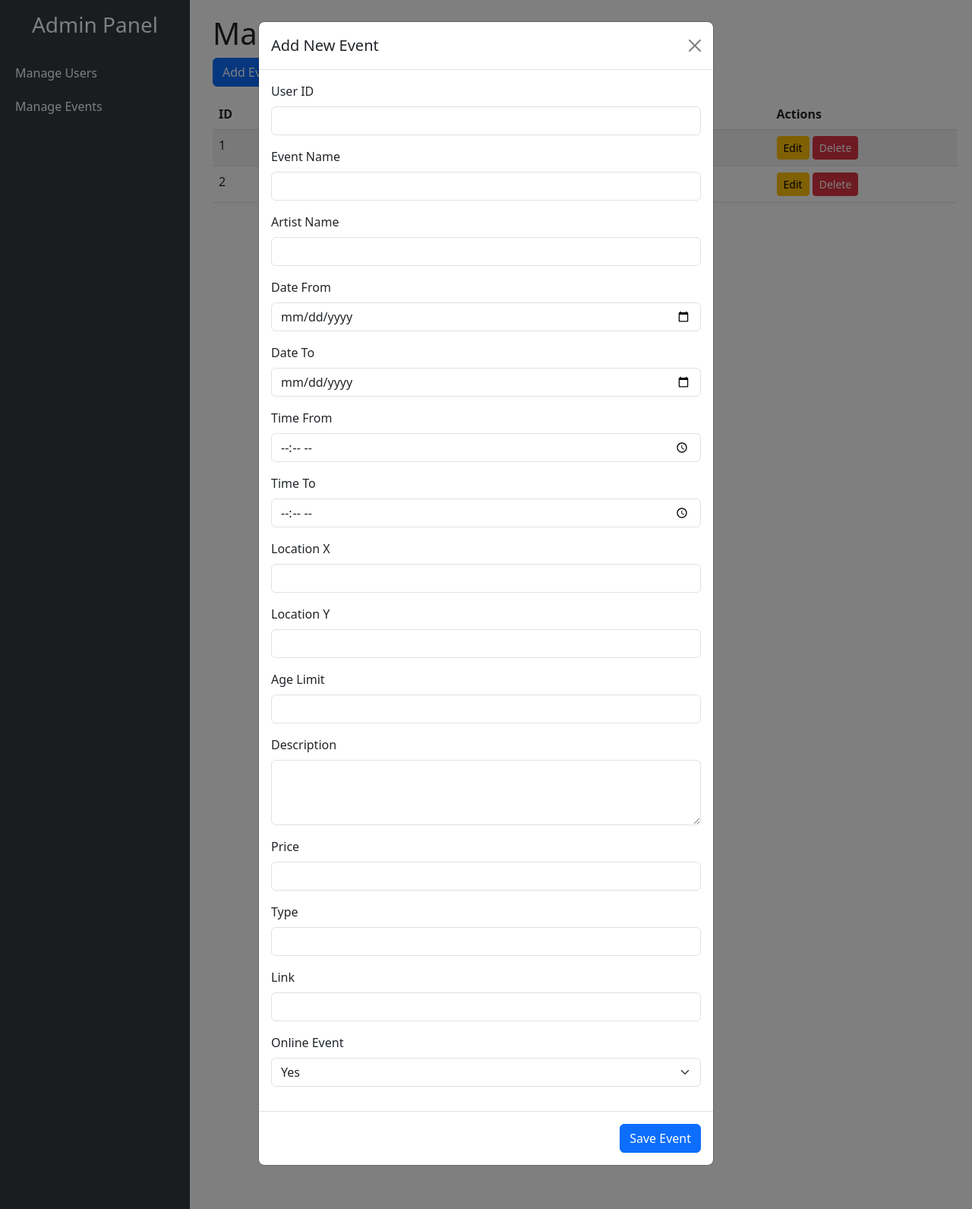
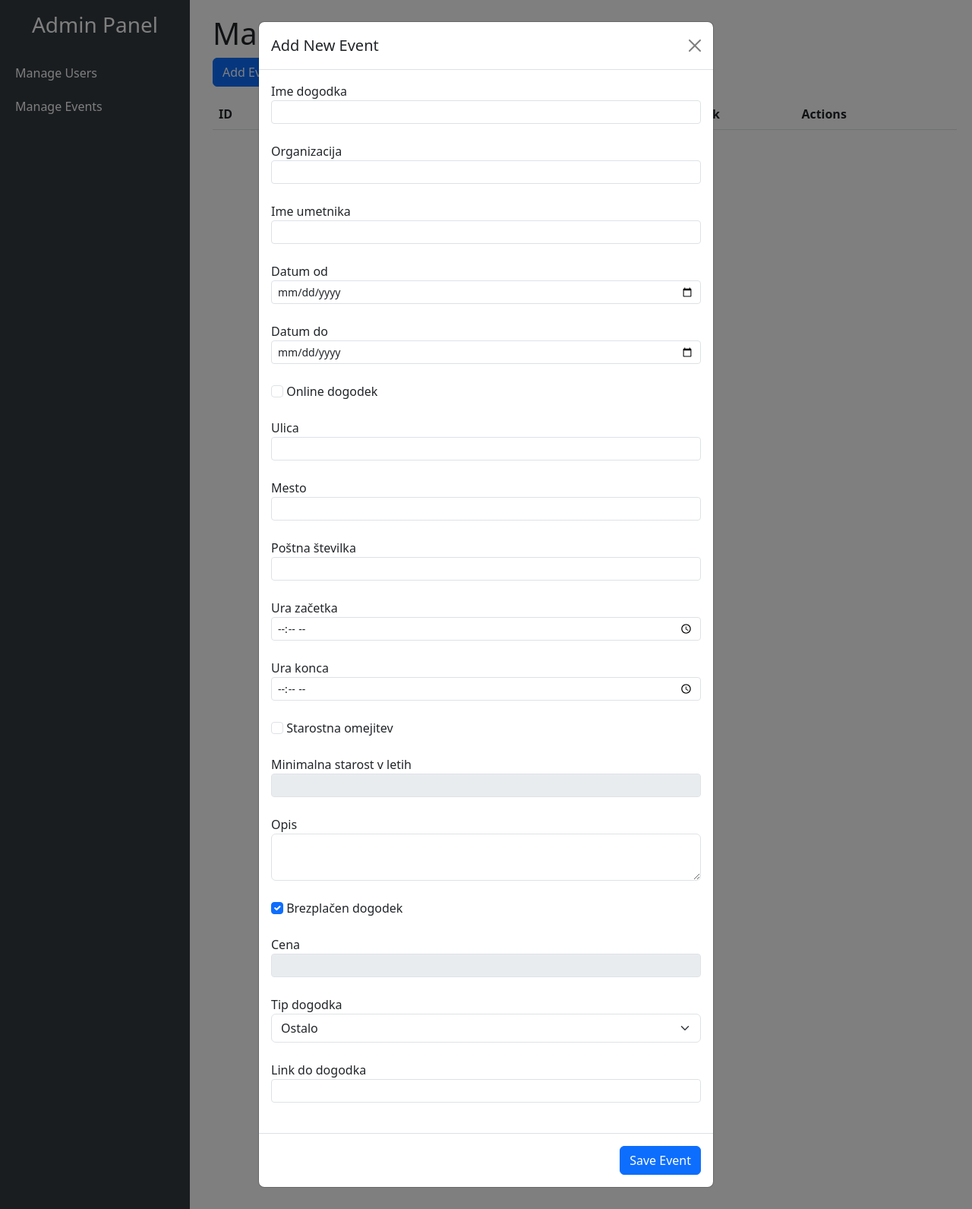
Before and after one commit to KomelT/KamDanes, a PHP site: page /view/adminpage/events.php in a window 1280 px wide, after a click on "Add Event". Shown: the whole page at 76% size. Run offline with PHP 8.4, Linux system fonts and the light colour scheme; lists and menus that the app fills with data are empty.

Commit message:
User and event admin page functionality added

```diff
--- a/app/src/controllers/DataController.php
+++ b/app/src/controllers/DataController.php
@@ -14,12 +14,6 @@ class DataController
     public static function pushEvent()
     {
         $data = json_decode(file_get_contents('php://input'), true);
-        // foreach($data as $key => $value){
-        //     if(is_string($data[$key])){
-        //         $data[$key] = trim($value);
-        //     }
-
-        // }
         DBKD::pushEvent($data);
     }
     public static function getAllEvents()
@@ -30,4 +24,11 @@ class DataController
         ViewHelper::returnJson(DBKD::getOnlineEvents());
 
     }
+
+    public static function pushEventForm($data){
+        DBKD::pushEvent($data);
+    }
+    public static function getEventDetail($id){
+        ViewHelper::returnJson(DBKD::getEventDetail($id));
+    }
 }
--- a/app/src/controllers/HomeController.php
+++ b/app/src/controllers/HomeController.php
@@ -1,6 +1,8 @@
 <?php
 require_once("model/DBKD.php");
 require_once("ViewHelper.php");
+use Dotenv\Dotenv as Dotenv;
+
 class HomeController
 {
     public static function home()
@@ -48,4 +50,123 @@ class HomeController
         }
         return false;
     }
+
+    public static function addEventForm(){
+        $name = NULL;
+        if(isset($_POST["name"])){
+            $name = filter_input(INPUT_POST, "name", FILTER_SANITIZE_SPECIAL_CHARS);
+        }
+
+        $organisation = NULL;
+        if(isset($_POST["organisation"])){
+            $organisation = filter_input(INPUT_POST, "organisation", FILTER_SANITIZE_SPECIAL_CHARS);
+        }
+
+        $artist_name = NULL;
+        if(isset($_POST["artist_name"])){
+            $artist_name = filter_input(INPUT_POST, "artist_name", FILTER_SANITIZE_SPECIAL_CHARS);
+        }
+
+        if(isset($_POST["date_from"])){
+            $date_from = filter_input(INPUT_POST, "date_from", FILTER_SANITIZE_SPECIAL_CHARS);
+        }
+
+        if(isset($_POST["date_to"])){
+            $date_to = filter_input(INPUT_POST, "date_to", FILTER_SANITIZE_SPECIAL_CHARS);
+        }
+
+        if(isset($_POST["online"])){
+            $online = filter_input(INPUT_POST, "location", FILTER_SANITIZE_SPECIAL_CHARS);
+        }
+
+        if(isset($_POST["street"])){
+            $street = filter_input(INPUT_POST, "street", FILTER_SANITIZE_SPECIAL_CHARS);
+        }
+
+        if(isset($_POST["city"])){
+            $city = filter_input(INPUT_POST, "city", FILTER_SANITIZE_SPECIAL_CHARS);
+        }
+
+        if(isset($_POST["zip"])){
+            $zip = filter_input(INPUT_POST, "zip", FILTER_SANITIZE_SPECIAL_CHARS);
+        }
+
+        $address = $street . ", " . $city . "," . $zip;
+
+        if(isset($_POST["time_from"])){
+            $time_from = filter_input(INPUT_POST, "time_from", FILTER_SANITIZE_SPECIAL_CHARS);
+        }
+
+        if(isset($_POST["time_to"])){
+            $time_to = filter_input(INPUT_POST, "time_to", FILTER_SANITIZE_SPECIAL_CHARS);
+        }
+
+        $age_lim = NULL;
+        if(isset($_POST["age_lim"])){
+            $age_lim = filter_input(INPUT_POST, "age_lim", FILTER_SANITIZE_SPECIAL_CHARS);
+        }
+
+        if(isset($_POST["description"])){
+            $description = filter_input(INPUT_POST, "description", FILTER_SANITIZE_SPECIAL_CHARS);
+        }
+
+        $price = NULL;
+        if(isset($_POST["price"])){
+            $price = filter_input(INPUT_POST, "price", FILTER_SANITIZE_SPECIAL_CHARS);
+        }
+
+        if(isset($_POST["type"])){
+            $type = filter_input(INPUT_POST, "type", FILTER_SANITIZE_SPECIAL_CHARS);
+        }
+
+        if(isset($_POST["link"])){
+            $link = filter_input(INPUT_POST, "link", FILTER_SANITIZE_SPECIAL_CHARS);
+        }
+
+        $online = NULL;
+        if(isset($_POST["online"])){
+            $online = filter_input(INPUT_POST, "online", FILTER_SANITIZE_SPECIAL_CHARS);
+        }
+
+        $coordinates = HomeController::getCoordinates($address);
+
+        $data = [
+            "id_user" => $_SESSION['id'],
+            "name" => $name,
+            "organisation" => $organisation,
+            "artist_name" => $artist_name,
+            "date_from" => $date_from == "" ? NULL : $date_from,
+            "date_to" => $date_to == "" ? NULL : $date_to,
+            "loc_x" => $coordinates[1],
+            "loc_y" => $coordinates[0],
+            "time_from" => $time_from,
+            "time_to" => $time_to,
+            "age_lim" => $age_lim,
+            "description" => $description,
+            "price" => $price,
+            "type" => $type,
+            "link" => $link,
+            "online" => $online,
+        ];
+
+        DataController::pushEventForm($data);
+        ViewHelper::redirect("index.php");
+    }
+
+    private static function getCoordinates($address){
+        $google_api_key = getenv(('GoogleMapsKey'));
+        $formatted_address = str_replace(' ', '+', $address);
+        $url = "https://maps.googleapis.com/maps/api/geocode/json?address=" . $formatted_address . "&key=" . $google_api_key;
+        $geocodeFromAddr = file_get_contents($url);
+
+        $apiResponse = json_decode($geocodeFromAddr);
+
+        if (isset($apiResponse->results[0]->geometry->location->lat)) {
+            $latitude  = $apiResponse->results[0]->geometry->location->lat;
+            $longitude = $apiResponse->results[0]->geometry->location->lng;
+            return [$latitude, $longitude];
+        }
+
+        return [null, null];
+    }
 }
--- a/app/src/controllers/UserController.php
+++ b/app/src/controllers/UserController.php
@@ -24,6 +24,7 @@ class UserController
         if ($result) {
             $_SESSION["username"] = $username;
             $_SESSION["role"] = DBKD::getRole($username);
+            $_SESSION["id"] = DBKD::getId($username);
             ViewHelper::redirect("index.php");
 
         }
@@ -36,4 +37,7 @@ class UserController
         unset($_SESSION["role"]);
         ViewHelper::redirect("index.php");
     }
+    public static function getUsers(){
+        ViewHelper::returnJson(DBKD::getUsers());
+    }
 }
--- a/app/src/index.php
+++ b/app/src/index.php
@@ -32,6 +32,9 @@ $urls = [
    "registerUser" => function () {
       UserController::registerUser($_POST["username"], $_POST["password"], $_POST["email"]);
    },
+   "registerUserAdmin" => function () {
+      UserController::registerUser($_POST["username"], $_POST["password"], $_POST["email"], $_POST["role"]);
+   },
    "loginUser" => function () {
       UserController::loginUser($_POST["username"], $_POST["password"]);
    },
@@ -64,7 +67,16 @@ $urls = [
    },
    'adminusers' => function () {
       HomeController::adminUsers();
-   }
+
+   }, 'addEventForm' => function () {
+      HomeController::addEventForm();
+   },
+    'API/users/getUsers' => function () {
+      UserController::getUsers();
+   },
+    'API/events/eventDetail' => function () {
+      DataController::getEventDetail($_POST["id"]);
+   },
 ];
 
 try {
--- a/app/src/model/DBInnit.php
+++ b/app/src/model/DBInnit.php
@@ -32,7 +32,7 @@ class DBInit
             $config = "mysql:host=" . self::$host
                 . ";dbname=" . self::$schema;
             $options = array(
-                PDO::ATTR_ERRMODE => PDO::ERRMODE_EXCEPTION,
+                PDO::ATTR_ERRMODE => PDO::ERRMODE_SILENT,
                 PDO::ATTR_DEFAULT_FETCH_MODE => PDO::FETCH_ASSOC,
                 PDO::ATTR_PERSISTENT => true,
                 PDO::MYSQL_ATTR_INIT_COMMAND => 'SET NAMES utf8'
--- a/app/src/model/DBKD.php
+++ b/app/src/model/DBKD.php
@@ -9,7 +9,7 @@ class DBKD
             $db = DBInit::getInstance();
             $hashed_password = password_hash($password, PASSWORD_DEFAULT);
             $statement = $db->prepare("INSERT INTO user
-                (username,password,email,name,phone,role) VALUES (:username, :password,:email,:username,'123','1')");
+                (username,password,email,name,phone,role, disabled) VALUES (:username, :password,:email,:username,'123','1','0')");
 
             $statement->bindParam(":username", $username, PDO::PARAM_STR);
             $statement->bindParam(":password", $hashed_password, PDO::PARAM_STR);
@@ -92,7 +92,7 @@ class DBKD
     }
     public static function getAllEvents(){
         $db = DBInit::getInstance();
-        $statement = $db->prepare("SELECT * FROM event WHERE date_from >= NOW() AND date_from IS NOT NULL;");
+        $statement = $db->prepare("SELECT * FROM event WHERE  (date_to >= CURDATE() AND date_from >= CURDATE()) OR (date_to >= CURDATE() AND (date_from < CURDATE() OR date_from IS NULL)) OR (date_from >= CURDATE() AND date_to IS NULL)");
         $statement->execute();
         $events = $statement->fetchAll();
         return json_encode($events);
@@ -151,5 +151,28 @@ class DBKD
         $user = $statement->fetch();
         return $user["role"];
     }
+    public static function getId($username){
+        $db = DBInit::getInstance();
+        $statement = $db->prepare("SELECT id FROM user WHERE username = :username;");
+        $statement->bindParam(":username", $username, PDO::PARAM_STR);
+        $statement->execute();
+        $user = $statement->fetch();
+        return $user["id"];
+    }
+    public static function getUsers(){
+        $db = DBInit::getInstance();
+        $statement = $db->prepare("SELECT id, username, email, name,role FROM user");
+        $statement->execute();
+        $users = $statement->fetchAll();
+        return json_encode($users);
+    }
+    public static function getEventDetail($id){
+        $db = DBInit::getInstance();
+        $statement = $db->prepare("SELECT * FROM event WHERE id = :id");
+        $statement->bindParam(":id", $id, PDO::PARAM_INT);
+        $statement->execute();
+        $event = $statement->fetch();
+        return json_encode($event);
+    }
 
 }
--- a/app/src/view/adminpage/events.php
+++ b/app/src/view/adminpage/events.php
@@ -5,6 +5,7 @@
     <meta name="viewport" content="width=device-width, initial-scale=1.0">
     <title>Admin Panel - Manage Events</title>
     <link href="https://cdn.jsdelivr.net/npm/bootstrap@5.3.0/dist/css/bootstrap.min.css" rel="stylesheet">
+    <?php include_once("jquery.php");?>
     <style>
         #admin-sidebar {
             height: 100vh;
@@ -53,7 +54,7 @@
                     <th>ID</th>
                     <th>User ID</th>
                     <th>Event Name</th>
-                    <th>Organization</th>
+                    <th>Link</th>
                     <th>Actions</th>
                 </tr>
             </thead>
@@ -65,89 +66,74 @@
     <div class="modal fade" id="addEventModal" tabindex="-1" aria-labelledby="addEventModalLabel" aria-hidden="true">
     <div class="modal-dialog">
         <div class="modal-content">
-            <form id="addEventForm">
+            <form id="addEventForm" >
                 <div class="modal-header">
                     <h5 class="modal-title" id="addEventModalLabel">Add New Event</h5>
                     <button type="button" class="btn-close" data-bs-dismiss="modal" aria-label="Close"></button>
                 </div>
                 <div class="modal-body">
-                    <div class="mb-3">
-                        <label for="userId" class="form-label">User ID</label>
-                        <input type="number" class="form-control" id="userId" name="userId" required>
-                    </div>
+                <label for="name">Ime dogodka</label><br>
+            <input class="form-control form-control-sm" type="text" name="name" id="name" required><br>
 
-                    <div class="mb-3">
-                        <label for="eventName" class="form-label">Event Name</label>
-                        <input type="text" class="form-control" id="eventName" name="eventName" required>
-                    </div>
+            <label for="organisation">Organizacija</label> <br>
+            <input class="form-control form-control-sm" type="text" name="organisation" id="organisation"><br>
 
-                    <div class="mb-3">
-                        <label for="artistName" class="form-label">Artist Name</label>
-                        <input type="text" class="form-control" id="artistName" name="artistName">
-                    </div>
+            <label for="artist_name">Ime umetnika</label> <br>
+            <input class="form-control form-control-sm" type="text" name="artist_name" id="artist_name"><br>
 
-                    <div class="mb-3">
-                        <label for="dateFrom" class="form-label">Date From</label>
-                        <input type="date" class="form-control" id="dateFrom" name="dateFrom">
-                    </div>
+            <label for="date_from">Datum od</label> <br>
+            <input class="form-control form-control-sm" type="date" name="date_from" id="date_from" required><br>
 
-                    <div class="mb-3">
-                        <label for="dateTo" class="form-label">Date To</label>
-                        <input type="date" class="form-control" id="dateTo" name="dateTo">
-                    </div>
+            <label for="date_to">Datum do</label> <br>
+            <input class="form-control form-control-sm" type="date" name="date_to" id="date_to" required><br>
 
-                    <div class="mb-3">
-                        <label for="timeFrom" class="form-label">Time From</label>
-                        <input type="time" class="form-control" id="timeFrom" name="timeFrom">
-                    </div>
+            <input class="form-check-input" type="checkbox" name="online" id="online-input">
+            <label class="form-check-label" for="online">Online dogodek</label> <br><br>
 
-                    <div class="mb-3">
-                        <label for="timeTo" class="form-label">Time To</label>
-                        <input type="time" class="form-control" id="timeTo" name="timeTo">
-                    </div>
+            <label for="address">Ulica</label> <br>
+            <input class="form-control form-control-sm" type="text" name="street" id="street-input" required><br>
 
-                    <div class="mb-3">
-                        <label for="locX" class="form-label">Location X</label>
-                        <input type="number" step="0.0001" class="form-control" id="locX" name="locX">
-                    </div>
+            <label for="city">Mesto</label> <br>
+            <input class="form-control form-control-sm" type="text" name="city" id="city-input" required><br>
 
-                    <div class="mb-3">
-                        <label for="locY" class="form-label">Location Y</label>
-                        <input type="number" step="0.0001" class="form-control" id="locY" name="locY">
-                    </div>
+            <label for="zip">Poštna številka</label> <br>
+            <input class="form-control form-control-sm" type="text" name="zip" id="zip-input" required><br>
 
-                    <div class="mb-3">
-                        <label for="ageLim" class="form-label">Age Limit</label>
-                        <input type="number" class="form-control" id="ageLim" name="ageLim">
-                    </div>
+            <label for="time_from">Ura začetka</label><br>
+            <input class="form-control form-control-sm" type="time" name="time_from" id="time_from"><br>
 
-                    <div class="mb-3">
-                        <label for="description" class="form-label">Description</label>
-                        <textarea class="form-control" id="description" name="description" rows="3"></textarea>
-                    </div>
+            <label for="time_to">Ura konca</label><br>
+            <input class="form-control form-control-sm" type="time" name="time_to" id="time_to"><br>
 
-                    <div class="mb-3">
-                        <label for="price" class="form-label">Price</label>
-                        <input type="number" class="form-control" id="price" name="price">
-                    </div>
+            <input class="form-check-input" type="checkbox" name="age_lim_bool" id="age_lim_bool-input">
+            <label class="form-check-label" for="age_lim_bool">Starostna omejitev</label> <br><br>
 
-                    <div class="mb-3">
-                        <label for="type" class="form-label">Type</label>
-                        <input type="number" class="form-control" id="type" name="type">
-                    </div>
+            <label for="age_lim">Minimalna starost v letih</label><br>
+            <input class="form-control form-control-sm" type="number" name="age_lim" id="age_lim" disabled><br>
 
-                    <div class="mb-3">
-                        <label for="link" class="form-label">Link</label>
-                        <input type="url" class="form-control" id="link" name="link">
-                    </div>
+            <label for="description">Opis</label><br>
+            <textarea class="form-control" name="description" id=""description></textarea><br>
 
-                    <div class="mb-3">
-                        <label for="online" class="form-label">Online Event</label>
-                        <select class="form-select" id="online" name="online">
-                            <option value="1">Yes</option>
-                            <option value="0">No</option>
-                        </select>
-                    </div>
+            <input class="form-check-input" type="checkbox" name="cena_bool" id="cena_bool-input" checked>
+            <label class="form-check-label" for="cena_bool">Brezplačen dogodek</label> <br><br>
+
+            <label for="price">Cena</label><br>
+            <input class="form-control form-control-sm" type="number" name="price" id="price" disabled><br>
+
+            <label for="type">Tip dogodka</label><br>
+            <select class="form-select" name="type" id="type">
+              <option value="0">UL Dogodek</option>
+              <option value="1">Kulturni dogodek</option>
+              <option value="2">Zabava</option>
+              <option value="3">Izobraževanje</option>
+              <option value="4">Dobrodelnost</option>
+              <option value="5">Šport</option>
+              <option value="6" selected>Ostalo</option>
+            </select><br>
+
+            <label for="link">Link do dogodka</label><br>
+            <input class="form-control form-control-sm" type="text" name="link" id="link" required><br>
+
 
 
 
@@ -166,19 +152,26 @@
         const eventsTable = document.getElementById('eventsTable');
 
         let events = [
-            { id: 1, userId: 101, name: 'Annual Meeting', organization: 'Company A' },
-            { id: 2, userId: 102, name: 'Tech Conference', organization: 'Company B' }
+
         ];
 
-        function loadEvents() {
+        async function loadEvents() {
             eventsTable.innerHTML = '';
-            events.forEach(event => {
+            try {
+                const response = await fetch("API/events/all");
+                if (!response.ok) {
+                    throw new Error(`Response status: ${response.status}`);
+                }
+
+                const json = await response.json();
+                console.log(json);
+                json.forEach(event => {
                 const row = document.createElement('tr');
                 row.innerHTML = `
                     <td>${event.id}</td>
-                    <td>${event.userId}</td>
+                    <td>${event.id_user}</td>
                     <td>${event.name}</td>
-                    <td>${event.organization}</td>
+                    <td><a href="${event.link}" target="_blank">${event.link}</td>
                     <td>
                         <button class="btn btn-warning btn-sm" onclick="editEvent(${event.id})">Edit</button>
                         <button class="btn btn-danger btn-sm" onclick="deleteEvent(${event.id})">Delete</button>
@@ -186,22 +179,24 @@
                 `;
                 eventsTable.appendChild(row);
             });
+            } catch (error) {
+                console.error(error.message);
+            }
+
         }
 
-        document.getElementById('addEventForm').addEventListener('submit', function (event) {
-            event.preventDefault();
-            const newEvent = {
-                id: events.length + 1,
-                userId: parseInt(this.userId.value),
-                name: this.eventName.value,
-                organization: this.organization.value
-            };
-            events.push(newEvent);
-            this.reset();
-            const modal = bootstrap.Modal.getInstance(document.getElementById('addEventModal'));
-            modal.hide();
-            loadEvents();
+        $('#addEventForm').submit(function(e){
+            e.preventDefault();
+            $.ajax({
+                url: 'addEventForm',
+                type: 'post',
+                data:$('#addEventForm').serialize(),
+                success:function(){
+                    loadEvents();
+                    $('#addEventModal').modal('hide');
+                }
         });
+});
 
         function editEvent(eventId) {
             window.location.href = `fullevent.php?id=${eventId}`;
@@ -224,6 +219,29 @@
                 }
             });
         });
+        document.getElementById("age_lim_bool-input").addEventListener("change", function() {
+        if (this.checked) {
+        document.getElementById("age_lim").disabled = false;
+        } else {
+        document.getElementById("age_lim").disabled = true;
+        }
+         });
+
+        document.getElementById("cena_bool-input").addEventListener("change", function() {
+        if (this.checked) {
+        document.getElementById("price").disabled = true;
+        } else {
+        document.getElementById("price").disabled = false;
+        }
+        document.getElementById("clearButton").addEventListener("click", function(){
+        document.getElementById("addEventForm").reset()
+        document.getElementById("street-input").disabled = false;
+        document.getElementById("city-input").disabled = false;
+        document.getElementById("zip-input").disabled = false;
+        document.getElementById("age_lim").disabled = true;
+        document.getElementById("price").disabled = true;
+        });
+        });
 
     </script>
 </body>
--- /dev/null
+++ b/app/src/view/adminpage/jquery.php
@@ -0,0 +1 @@
+<script src="https://ajax.googleapis.com/ajax/libs/jquery/3.7.1/jquery.min.js"></script>
--- a/docker-compose.yaml
+++ b/docker-compose.yaml
@@ -21,6 +21,8 @@ services:
 
   app:
     build: ./app
+    env_file:
+      - .env
     restart: always
     container_name: app
     ports:
```
Also changed, not shown: app/src/view/adminpage/users.php (+39 -16 lines), app/src/view/index/index.php (+10 -9 lines), db/docker-entrypoint-initdb.d/01.sql, 2 other files.
